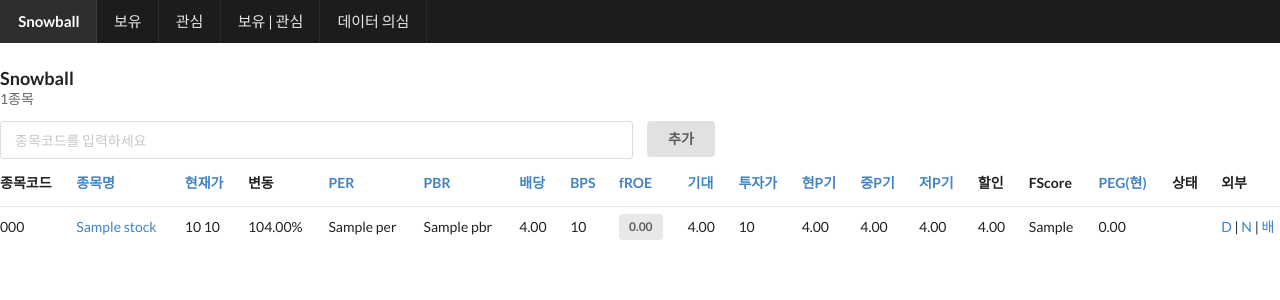
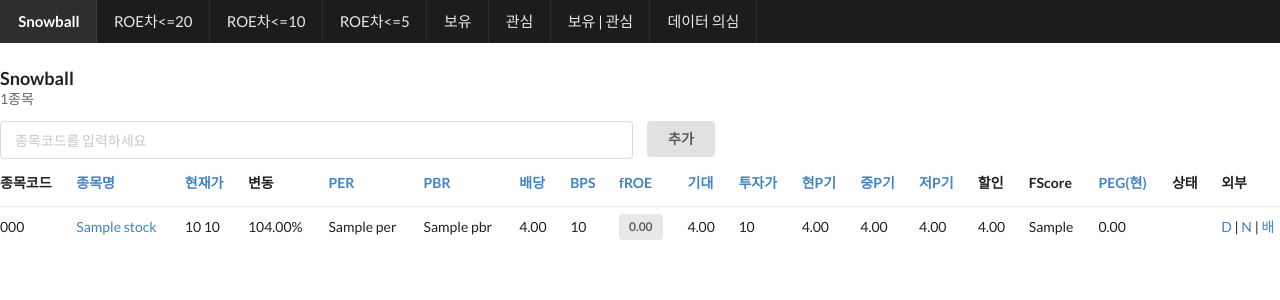
Before and after one commit to 0hoo/snowball, a Flask app: template templates/stocks.html in a window 1280 px wide. Shown: the top 300 px of the page. Run offline with Flask 2, Linux system fonts and the light colour scheme; the template is opened without the code that fills it: most values are stand-ins (such as "Sample title", 1, 10 or a date in 2020); some libraries are stand-ins or nearby versions.

Commit message:
ROE차 필터

```diff
--- a/app.py
+++ b/app.py
@@ -18,6 +18,12 @@
         find = {'$or': [{'starred': True}, {'owned': True}]}
     elif status == 'doubtful':
         find = {'doubtful': True}
+    elif status == 'roe_max_diff_20':
+        find = {'roe_max_diff': {'$lt': 20}}
+    elif status == 'roe_max_diff_10':
+        find = {'roe_max_diff': {'$lt': 10}}
+    elif status == 'roe_max_diff_5':
+        find = {'roe_max_diff': {'$lt': 5}}
     order_by = request.args.get('order_by', 'expected_rate')
     ordering = request.args.get('ordering', 'desc')
     stocks = db.all_stocks(order_by=order_by, ordering=ordering, find=find)
--- a/templates/base.html
+++ b/templates/base.html
@@ -61,6 +61,9 @@
   <div class="ui fixed large inverted menu">
     <div class="ui container">
       <a href="{{ url_for('stocks') }}" class="header item">Snowball</a>
+      <a href="{{ url_for('stocks', status='roe_max_diff_20') }}" class="item">ROE차<=20</a>
+      <a href="{{ url_for('stocks', status='roe_max_diff_10') }}" class="item">ROE차<=10</a>
+      <a href="{{ url_for('stocks', status='roe_max_diff_5') }}" class="item">ROE차<=5</a>
       <a href="{{ url_for('stocks', status='owned') }}" class="item">보유</a>
       <a href="{{ url_for('stocks', status='starred') }}" class="item">관심</a>
       <a href="{{ url_for('stocks', status='starredorowned') }}" class="item">보유 | 관심</a>
```
Also changed, not shown: db.py (+4 -5 lines).
